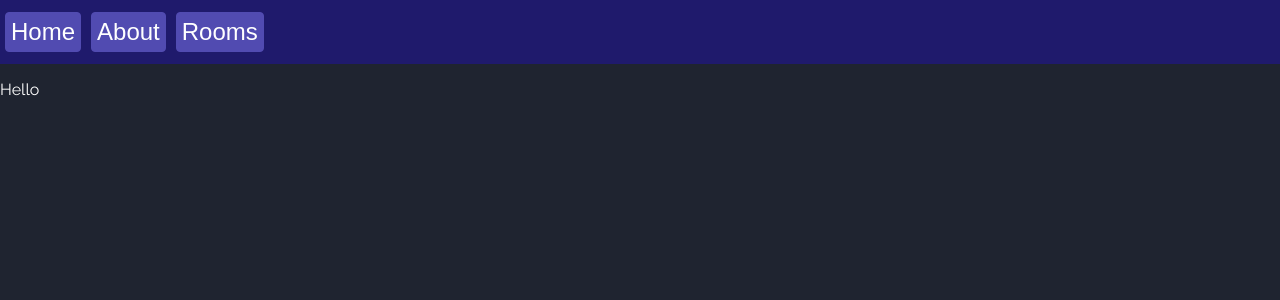
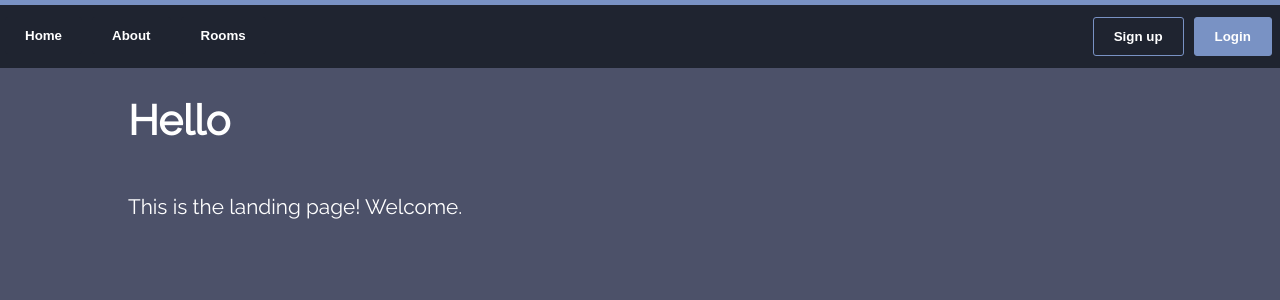
Before and after one commit to hkeward/marlos_website, a Vue app in the folder marlos-front/: page / in a window 1280 px wide. Shown: the top 300 px of the page. Built offline with nearby package versions, Linux system fonts and the light colour scheme; no server answers.

Commit message:
Allow editing in-place; update style
Added temporary login and sign up buttons. Created fallback button
and form styles.
Removed textarea and input type forms in favour of `contenteditable`.

```diff
--- a/marlos-front/public/styles.css
+++ b/marlos-front/public/styles.css
@@ -1,32 +1,62 @@
 /* Remove default margin */
 html, body {
 	margin: 0;
+	height: 100%;
 }
 
 html {
 	font-size: 1rem;
+	box-sizing: border-box;
 }
 
 body {
-	font-size: 1rem;
+	font-size: 1.3rem;
 	font-family: 'Raleway', sans-serif;
-	background: #1F2430;
+	background: #4C5169;
 	color: white;
 }
 
-a:hover, a:visited {
-	color: #A4CDD0;
+.container {
+	width: 80%;
+	padding: 0 1rem;
+	margin-left: auto;
+	margin-right: auto;
 }
 
+/* Links */
+a:hover, a:visited {
+	color: white;
+}
 
+/* Buttons */
+button {
+	display: inline-block;
+	font-weight: 600;
+	background: #7992C4;
+	border: 1px solid #7992C4;
+	color: white;
+	border-radius: 3px;
+	transition-duration: 0.4s;
+	padding: .75rem 1.25rem;
+	vertical-align: middle;
+	text-align: center;
+	line-height: 1;
+}
 
+button:hover {
+	border: 1px solid #1F2430;
+	background: #1F2430;
+	cursor: pointer;
+}
 
-button {
-	font-size: 1.5rem;
-	background: #1F1A6C;
-	border: 1px solid white;
-	color: white;
-	border-radius: 4px;
+button:focus, button:active {
+	outline: 0;
+	border: 1px solid #4D489C;
+}
+
+/* Tables */
+table {
+	border-collapse: collapse;
 }
 
 th {
@@ -36,3 +66,22 @@ th {
 td {
 	padding: 5px 10px 5px 10px;
 }
+
+/* Forms */
+[type=color], [type=date], [type=datetime], [type=datetime-local], [type=email], [type=month], [type=number], [type=password], [type=search], [type=tel], [type=text], [type=url], [type=week], [type=time], select, textarea {
+	overflow: auto;
+	height: auto;
+	display: block;
+	border: 1px solid #dedede;
+	background: #6D7392;
+	border-radius: 4px;
+	padding: .75rem;
+	outline: none;
+	margin-bottom: .5rem;
+	font-size: inherit;
+	width: 100%;
+	max-width: 100%;
+	line-height: 1;
+	font-family: 'Raleway', sans-serif;
+	color: white;
+}
--- a/marlos-front/src/App.vue
+++ b/marlos-front/src/App.vue
@@ -1,11 +1,13 @@
 <!-- App.vue -->
 
 <template>
-  <div id="app" class="small-container">
+  <div id="app">
     <navbar />
 
 <!--     <room-form @add:room="addRoom" /> -->
-    <router-view :rooms="rooms" />
+    <div class="container">
+      <router-view :rooms="rooms" @add:room="addRoom" @delete:room="removeRoom" />
+    </div>
   </div>
 </template>
 
@@ -38,6 +40,26 @@ export default {
         console.error(err.message);
       }
     },
+    removeRoom(id) {
+      this.rooms = this.rooms.filter(room => room.roomId !== id);
+    },
+    async addRoom(room) {
+      try {
+        const response = await fetch('https://heatherward.dev/rest/rooms', {
+          method: 'POST',
+          body: JSON.stringify(room),
+          headers: { 'Content-type': 'application/json; charset=UTF-8' },
+        });
+        const data = await response;
+        const roomId = await data.json();
+        if (data.status === 200) {
+          const newRoom = { ...room, roomId };
+          this.rooms = [...this.rooms, newRoom];
+        }
+      } catch (error) {
+        console.error(error);
+      }
+    },
   },
 }
 
--- a/marlos-front/src/components/Navbar.vue
+++ b/marlos-front/src/components/Navbar.vue
@@ -2,38 +2,93 @@
 
 <template>
 	<div id="navbar">
-		<nav>
-			<router-link to="/" class="navbar home" tag="button">Home</router-link>
+		<div id="common">
+			<router-link to="/" class="navbar" tag="button">Home</router-link>
 			<router-link to="/about" class="navbar" tag="button">About</router-link>
 			<router-link to="/rooms" class="navbar" tag="button">Rooms</router-link>
-		</nav>
+		</div>
+		<div id="login-signup" :helpertext="helpertext">
+			{{ helpertext }}
+			<button id="sign-up" @click="placeholderText()">Sign up</button>
+			<button id="login" @click="placeholderText()">Login</button>
+		</div>
 	</div>
 </template>
 
 <script>
 	export default {
 		name: 'navbar',
+
+		data() {
+			return {
+				helpertext: "",
+			}
+		},
+
+		methods: {
+			placeholderText() {
+				if (this.helpertext == "") {
+					this.helpertext = "These are currently nonfunctional placeholders; sorry!";
+				} else {
+					this.helpertext = "";
+				}
+			},
+		},
 	}
 
 </script>
 
 <style scoped>
 #navbar {
+	border-top: 5px solid #7992C4;
 	display: block;
-	background-color: #1F1A6C;
+	background-color: #1F2430;
+	width: 100%;
+	overflow: auto;
 }
 
-nav button {
-	font-size: 1.5rem;
-	background: #514BB1;
-	border: 1px solid #514BB1;
+button {
+	background: #1F2430;
 	color: white;
-	border-radius: 4px;
+	border: none;
 	margin: 12px 5px 12px 5px;
-	padding: 5px;
 }
 
-button:focus {
+button:focus, button:active, .router-link-exact-active {
 	outline: 0;
 }
+
+#common button:hover {
+	color: #7992C4;
+	cursor: pointer;
+}
+
+#common {
+	display: inline-block;
+}
+
+#login-signup {
+	display: inline-block;
+	float: right;
+	padding-right: 0.2rem;
+}
+
+#login {
+	background: #7992C4;
+	border: 1px solid #7992C4;
+}
+
+#login:hover {
+	background: #6D7392;
+	border: 1px solid #6D7392;
+}
+
+#sign-up {
+	border: 1px solid #7992C4;
+}
+
+#sign-up:hover {
+	background: #7992C4;
+}
+
 </style>
--- a/marlos-front/src/views/Home.vue
+++ b/marlos-front/src/views/Home.vue
@@ -1,6 +1,7 @@
 <template>
 	<div class="home">
-		<p>Hello</p>
+		<h1>Hello</h1>
+		<p>This is the landing page! Welcome.</p>
 	</div>
 </template>
 
--- a/marlos-front/src/views/RoomList.vue
+++ b/marlos-front/src/views/RoomList.vue
@@ -2,7 +2,8 @@
 
 <template>
     <div id="room-list">
-        <router-link :to="{ name: 'create', params: { rooms : rooms } }" tag="button">Create new room</router-link>
+        <h1>All Rooms</h1>
+        <router-link :to="{ name: 'create', params: { rooms : rooms } }" tag="button" id="create-room">Create new room</router-link>
         <p v-if="rooms.length < 1" class="empty-table">
             No rooms in database
         </p>
@@ -74,7 +75,27 @@
 </script>
 
 <style scoped>
-button {
-  margin: 10px 0 10px 0;
+
+#room-list {
+    width: 100%;
 }
+
+h1 {
+    display: inline-block;
+}
+
+#create-room {
+    display: inline-block;
+    float: right;
+    background: #AAC97A;
+    border-color: #AAC97A;
+    color: #1F2430;
+    font-weight: 8000;
+}
+
+#create-room:hover {
+    background: #1F2430;
+    color: white;
+}
+
 </style>
--- a/marlos-front/src/views/RoomView.vue
+++ b/marlos-front/src/views/RoomView.vue
@@ -1,27 +1,28 @@
 <template>
 	<div class="room" :roomid="id" :room="room">
-		<h1 v-if="editing === room.roomId">
-			<input type="text" v-model="room.roomName">
+		<div id="room-header">
+			<h1 v-if="editing === room.roomId" v-text="room.roomName" @blur="onEdit" class="room-name editing" contenteditable="true">
+				<!-- <input type="text" v-model="room.roomName"> -->
 			</h1>
-		<h1 v-else>
+			<h1 v-else class="room-name" contenteditable="false">
 				{{ room.roomName }}
 			</h1>
-		<h3 v-if="editing === room.roomId">
-			<input type="text" v-model="room.type">
+			<h3 v-if="editing === room.roomId" v-text="room.type" @blur="onEdit" class="type editing" contenteditable="true">
+				<!-- <input type="text" v-model="room.type"> -->
 			</h3>
-		<h3 v-else>
+			<h3 v-else class="type" contenteditable="false">
 			{{ room.type }}
 			</h3>
 
-		<div v-if="editing === room.roomId" class = "edit">
-			<button @click="editRoom(room)">
+			<div v-if="editing === room.roomId" class="edit-bar">
+				<button @click="editRoom(room)" class="save-button">
 					Save
 				</button>
 				<button @click="cancelEdit(room)" class="muted-button">
 					Cancel
 				</button>
 			</div>
-		<div v-else class="edit">
+			<div v-else class="edit-bar">
 				<button @click="editMode(room)">
 					Edit
 				</button>
@@ -29,13 +30,14 @@
 					Delete
 				</button>
 			</div>
+		</div>
 
-		<p v-if="editing === room.roomId" class="description">
-			<textarea v-model="room.description" class="description" />
+		<div id="room-contents">
+			<p v-if="editing === room.roomId" v-text="room.description" @blur="onEdit" class="description editing" contenteditable="true">
+				<!-- <textarea v-model="room.description" class="description" /> -->
 			</p>
-		<p v-else class="description">
-{{ room.description }}
-		</p>
+			<p v-else v-text="room.description" class="description" contenteditable="false"></p>
+		</div>
 	</div>
 </template>
 
@@ -61,6 +63,21 @@ export default {
 	},
 
 		methods: {
+
+			onEdit(e) {
+				const classes = Array.from(e.target.classList);
+				const contents = e.target.innerText;
+				if (classes.includes("description")) {
+					this.room.description = contents;
+				} else if (classes.includes("room-name")) {
+					this.room.roomName = contents;
+				} else if (classes.includes("type")) {
+					this.room.type = contents;
+				} else {
+					console.error("onEdit called from an unexpected input location!");
+				}
+			},
+
 //   getRoomNames() {
 //       console.log(this.rooms.map(room => room.roomName));
 //   },
@@ -80,24 +97,6 @@ export default {
 				this.editing = null;
 		},
 
-    async addRoom(room) {
-      try {
-        const response = await fetch('https://heatherward.dev/rest/rooms', {
-          method: 'POST',
-          body: JSON.stringify(room),
-          headers: { 'Content-type': 'application/json; charset=UTF-8' },
-        });
-        const data = await response;
-        const roomId = await data.json();
-        if (data.status === 200) {
-          const newRoom = { ...room, roomId };
-          this.rooms = [...this.rooms, newRoom];
-        }
-      } catch (error) {
-        console.error(error);
-      }
-    },
-
 		async deleteRoom(id) {
 			try {
 				const response = await fetch(`https://heatherward.dev/rest/rooms/${id}`, {
@@ -105,8 +104,8 @@ export default {
 				});
 				const data = await response;
 				if (data.status == 200) {
-          this.rooms = this.rooms.filter(room =>
-          room.roomId !== id);
+					this.$emit('delete:room', id);
+					this.$router.push('/rooms');
 				}
 			} catch (error) {
 				console.error(error);
@@ -153,21 +152,53 @@ h3 {
 	white-space: pre-wrap;
 }
 
-.edit {
+button {
+	margin: 10px 0 10px 5px;
+}
+
+#room-header {
+	display: block;
+	width: 100%;
+}
+
+#room-contents {
+	display: block;
+	width: 100%;
+}
+
+.room-name, .type, .description {
+	border: 1px solid transparent;
+}
+
+.editing {
+	background: #1F2430;
+	border-radius: 3px;
+}
+
+.edit-bar {
 	display: inline-block;
 	float: right;
 	margin: 30px 0 0 0;
 }
 
-button {
-	margin: 10px 0 10px 5px;
-}
-.delete-button {
-	background-color: #d33c40;
-	border-color: #000000;
+.save-button {
+	background: #AAC97A;
+	border-color: #AAC97A;
+	color: #1F2430;
 }
 
-textarea.description {
-	height: 700px;
+.delete-button {
+	background: #d33c40;
+	border-color: #d33c40;
 }
+
+.muted-button {
+	background: #6D7392;
+	border-color: #6D7392;
+}
+
+.description textarea {
+	min-height: 15rem;
+}
+
 </style>
```
Lines whose indentation alone changed are shown as unchanged.
